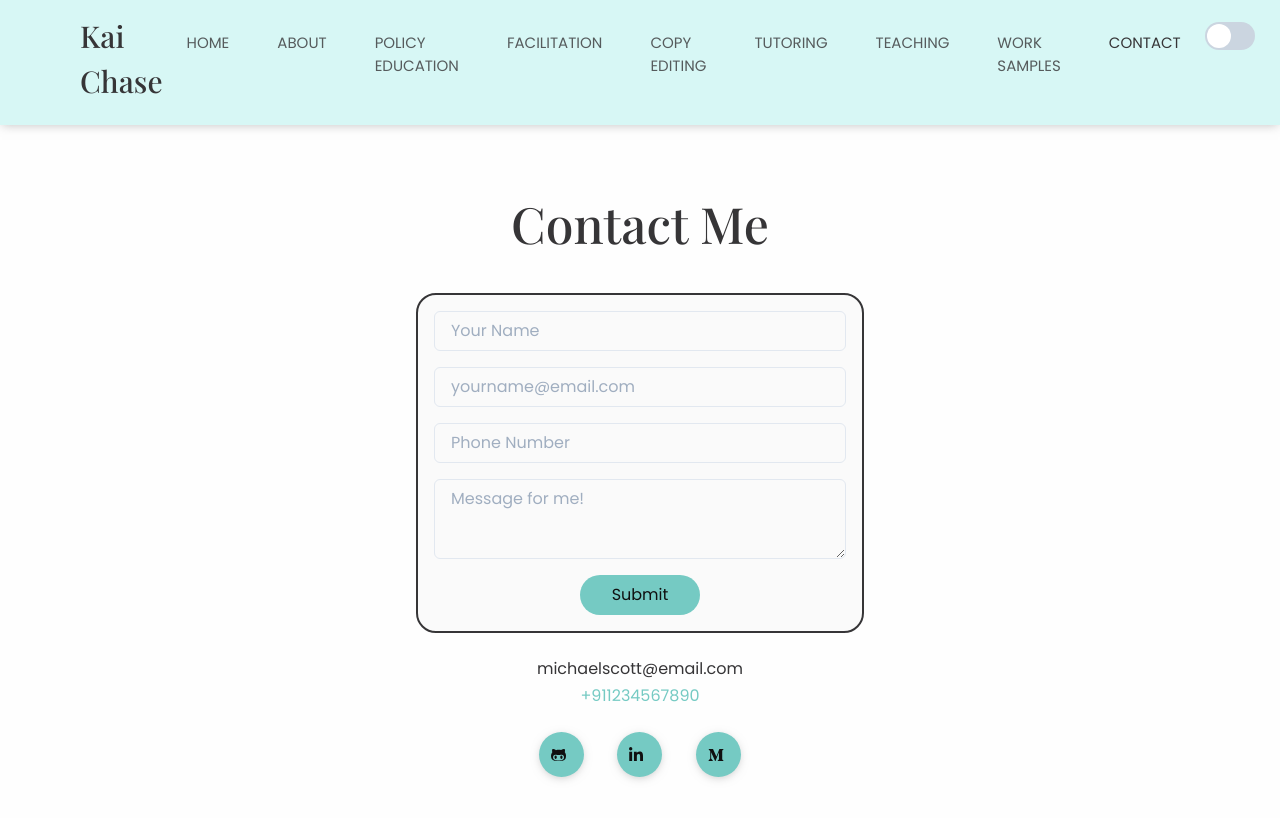
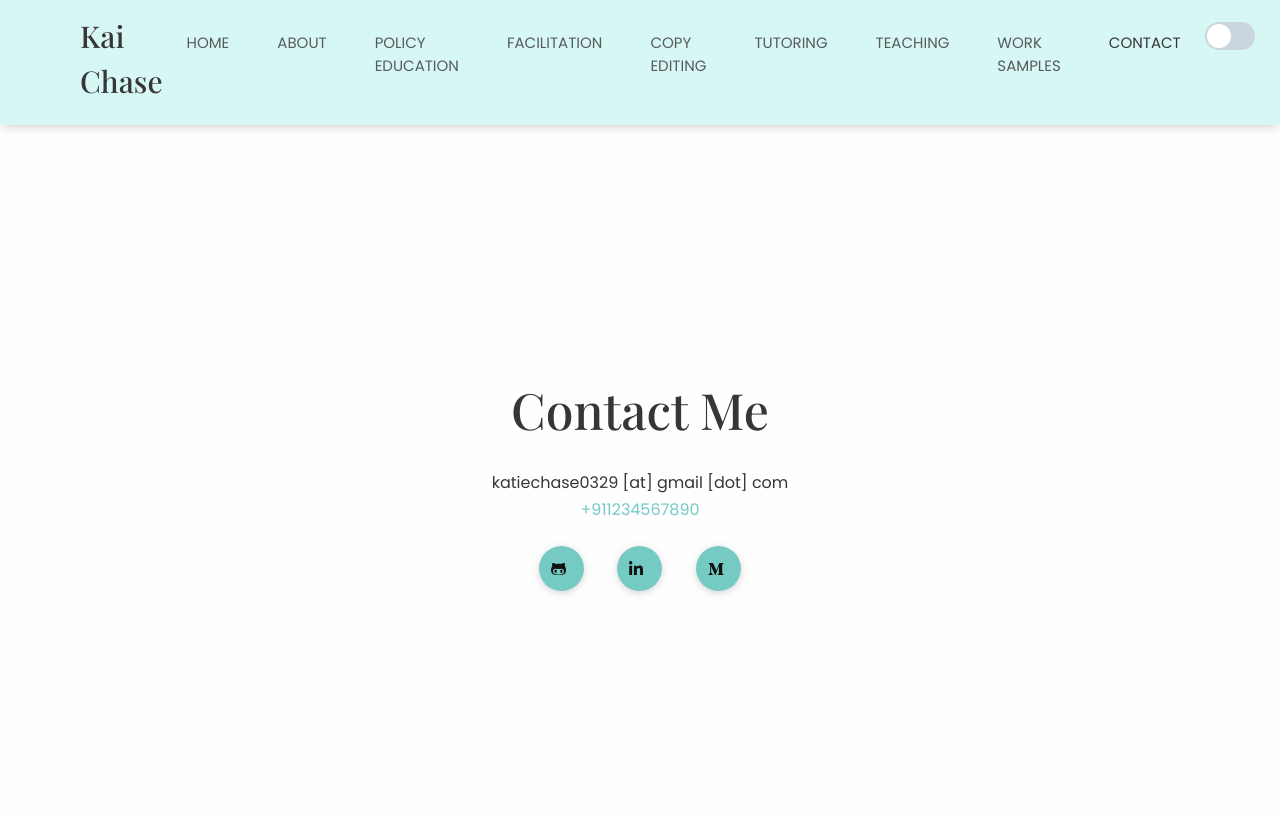
Before and after one commit to Kai-Chase/personal-website, a Next.js app: page /contact in a window 1280 px wide. Shown: the top 818 px of the page. Built offline with nearby package versions, Linux system fonts and the light colour scheme.

Commit message:
update contact page to match design, also deleted unneeded api stuff

```diff
--- a/Components/Contact.js
+++ b/Components/Contact.js
@@ -6,13 +6,6 @@ import Link from 'next/link'
 import { userinfo, headings, ctaTexts } from '../Constants/userinfo'
 
 const Contact = ({ currentTheme }) => {
-  const toast = useToast()
-
-  const [name, setName] = useState('')
-  const [email, setEmail] = useState('')
-  const [phone, setPhone] = useState('')
-  const [message, setMessage] = useState('')
-  const [submitted, setSubmitted] = useState(false)
 
   const iconStyles = {
     backgroundColor: currentTheme.tertiary,
@@ -20,75 +13,13 @@ const Contact = ({ currentTheme }) => {
     boxShadow: currentTheme.boxShadow,
   }
 
-  const handleSubmit = (e) => {
-    e.preventDefault()
-    console.log('Sending')
-    let data = {
-      name: name,
-      email: email,
-      phone: phone,
-      message: message
-    }
-    setName('')
-    setEmail('')
-    setPhone('')
-    setMessage('')
-
-    toast({
-      description: "You reached us!",
-      status: "success",
-      duration: 5000,
-      isClosable: true,
-    })
-
-    fetch('/api/contact', {
-      method: 'POST',
-      headers: {
-        'Accept': 'application/json, text/plain, */*',
-        'Content-Type': 'application/json'
-      },
-      body: JSON.stringify(data)
-    }).then((res) => {
-      console.log('Response received')
-      if (res.status === 200) {
-        console.log('Response succeeded!')
-        setSubmitted(true)
-        setName('')
-        setEmail('')
-        setPhone('')
-        setMessage('')
-      }
-    })
-  }
 
   return (
     <div className={styles.contactWrapper}>
       <div className={styles.contactHeading}>
         <h2 className={styles.contact}>{headings.contact}</h2>
       </div>
-      <form onSubmit={(e) => { handleSubmit(e) }} className={styles.form} style={{ borderColor: currentTheme.text, backgroundColor: currentTheme.name === 'light' ? '#fafafa' : 'transparent' }}>
-        <Stack spacing={4}>
-          <Input type="text" name="name" value={name} placeholder="Your Name" focusBorderColor={currentTheme.tertiary} isRequired autoComplete="off" onChange={(e) => { setName(e.target.value) }} />
-          <Input type="email" name="email" value={email} placeholder="yourname@email.com" focusBorderColor={currentTheme.tertiary} autoComplete="off" isRequired onChange={(e) => { setEmail(e.target.value) }} />
-          <Input type="tel" name="phone" value={phone} placeholder="Phone Number" focusBorderColor={currentTheme.tertiary} autoComplete="off" isRequired onChange={(e) => { setPhone(e.target.value) }} />
-          <Textarea
-            placeholder="Message for me!"
-            resize="vertical"
-            focusBorderColor={currentTheme.tertiary}
-            isRequired
-            name="email"
-            value={message}
-            autoComplete="off"
-            onChange={(e) => { setMessage(e.target.value) }}
-          />
-          <div>
-            <div className={styles.submit} style={{ backgroundColor: currentTheme.tertiary }}>
-              <button type="submit">{ctaTexts.submitBTN}</button>
-            </div>
-          </div>
-        </Stack>
-      </form>
-      <div style={{ textAlign: 'center', paddingTop: '0.5rem' }}>
+     <div style={{ textAlign: 'center', paddingTop: '0.5rem' }}>
         <Link href={`mailto:${userinfo.contact.email ? userinfo.contact.email : ''}`}>{userinfo.contact.email}</Link>
       </div>
       {
--- a/Constants/userinfo.js
+++ b/Constants/userinfo.js
@@ -5,7 +5,7 @@ import { faGithubAlt, faLinkedinIn, faMediumM, faFacebook, faTwitter, faInstagra
 export const userinfo = {
     logoText: "Kai Chase", //This text is visible on your navbar and footer like your logo.
     contact: {
-        email: 'michaelscott@email.com', //It is always a good idea to mention your email on your website. Good platform to communicate.
+        email: 'katiechase0329 [at] gmail [dot] com', //It is always a good idea to mention your email on your website. Good platform to communicate.
         phone: '1234567890', //Phone number is optional, if you dont want it, consider leaving it blank .
         countrycode: '+91' //It is advisable to add the country code incase you mention your contact number.
     },
--- a/pages/api/contact.js
+++ /dev/null
@@ -1,29 +0,0 @@
-/* eslint-disable import/no-anonymous-default-export */
-export default function (req, res) {
-  require('dotenv').config({ path: `${__dirname}/../../Collections/.env` })
-
-  let nodemailer = require('nodemailer')
-  const transporter = nodemailer.createTransport({
-    port: 465,
-    host: "smtp.gmail.com",
-    auth: {
-      user: process.env.SENDER,
-      pass: process.env.PASSWORD,
-    },
-    secure: true,
-  })
-  const mailData = {
-    from: process.env.SENDER,
-    to: process.env.TO,
-    subject: `Message From Portfolio Website`,
-    text: req.body.message + " | Sent from: " + req.body.email,
-    html: `<p>Name: ${req.body.name}</p><p>Email: ${req.body.email}</p><p>Phone: ${req.body.phone}</p><p>Message: ${req.body.message}</p>`
-  }
-  transporter.sendMail(mailData, function (err, info) {
-    if (err)
-      console.log('error')
-    else
-      console.log('info')
-  })
-  res.status(200)
-}
```
